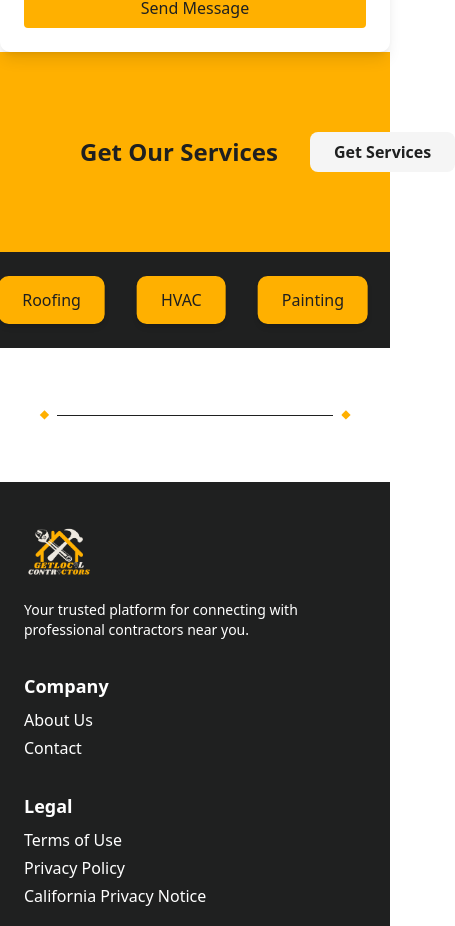
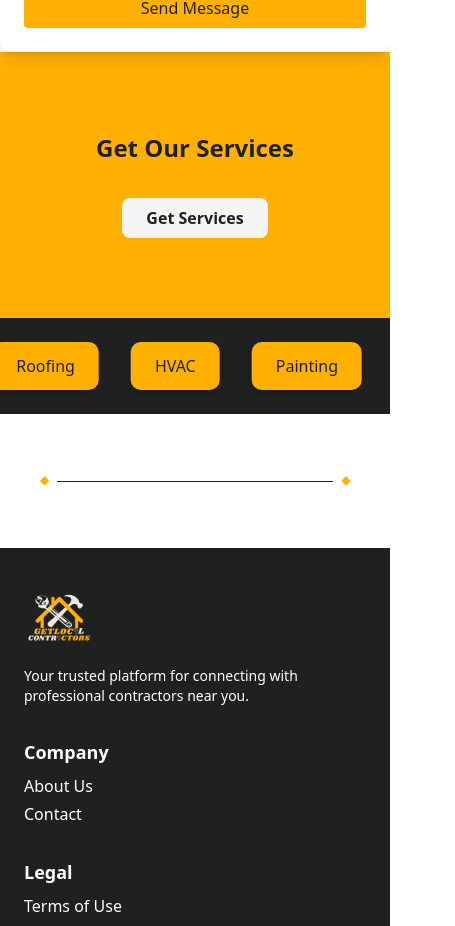
Before and after one commit to dawood7233/GetLocalContractors, a React (Vite) app: page /Contact in a window 390 px wide. Shown: the part 874-1800 px from the top of the page, 455 px wide, since content can reach past the window. Built offline with nearby package versions, Linux system fonts and the light colour scheme.

Commit message:
some designing updates

```diff
--- a/src/Components/Footer.jsx
+++ b/src/Components/Footer.jsx
@@ -4,7 +4,7 @@ import { Link } from "react-router-dom";
 const Footer = () => {
   return (
     <footer className="bg-secondary text-secondary-foreground pt-10">
-      <div className="container mx-auto px-6 grid grid-cols-1 sm:grid-cols-2 lg:grid-cols-4 gap-8">
+      <div className="container mx-auto px-6 grid grid-cols-1 sm:grid-cols-1 lg:grid-cols-4 gap-8">
         {/* Logo */}
         <div>
           <Link to="/" className="inline-block mb-4">
--- a/src/Components/Newsletter.jsx
+++ b/src/Components/Newsletter.jsx
@@ -4,7 +4,7 @@ import { Link } from "react-router-dom";
 const Newsletter = () => {
   return (
     <div className="bg-primary text-secondary p-20">
-      <div className="flex items-center w-full">
+      <div className="flex items-center w-full flex-col sm:flex-row gap-y-4">
         {/* Left Text */}
         <span className="text-2xl font-bold whitespace-nowrap">
           Get Our Services
--- a/src/Components/ServicesCarousel.jsx
+++ b/src/Components/ServicesCarousel.jsx
@@ -20,7 +20,7 @@ const ServicesCarousel = () => {
       const moveBy = (speed * delta) / 1000;
       x.set(x.get() - moveBy);
 
-      // Reset to 0 if scrolled too far (looping)
+
       const totalWidth = containerRef.current.scrollWidth / 2;
       if (Math.abs(x.get()) >= totalWidth) {
         x.set(0);
@@ -53,7 +53,7 @@ const ServicesCarousel = () => {
           >
             <Link
               to={`/services/${service.title}`}
-              className="block px-6 py-3 bg-primary text-secondary rounded-lg shadow-md hover:bg-secondary hover:text-primary transition-all"
+              className="block px-6 py-3 bg-primary text-secondary rounded-lg shadow-md hover:bg-secondary-foreground transition-all"
             >
               {service.title}
             </Link>
--- a/src/Pages/Contact.jsx
+++ b/src/Pages/Contact.jsx
@@ -5,7 +5,7 @@ import ServicesCarousel from "@/Components/ServicesCarousel";
 
 const Contact = () => {
   return (
-    <div className="container mx-auto  pt-16">
+    <div className="pt-16">
       {/* Title Section */}
       <h1
         className="font-bold md:text-4xl sm:text-2xl text-xl text-center pt-10 pb-20"
```
